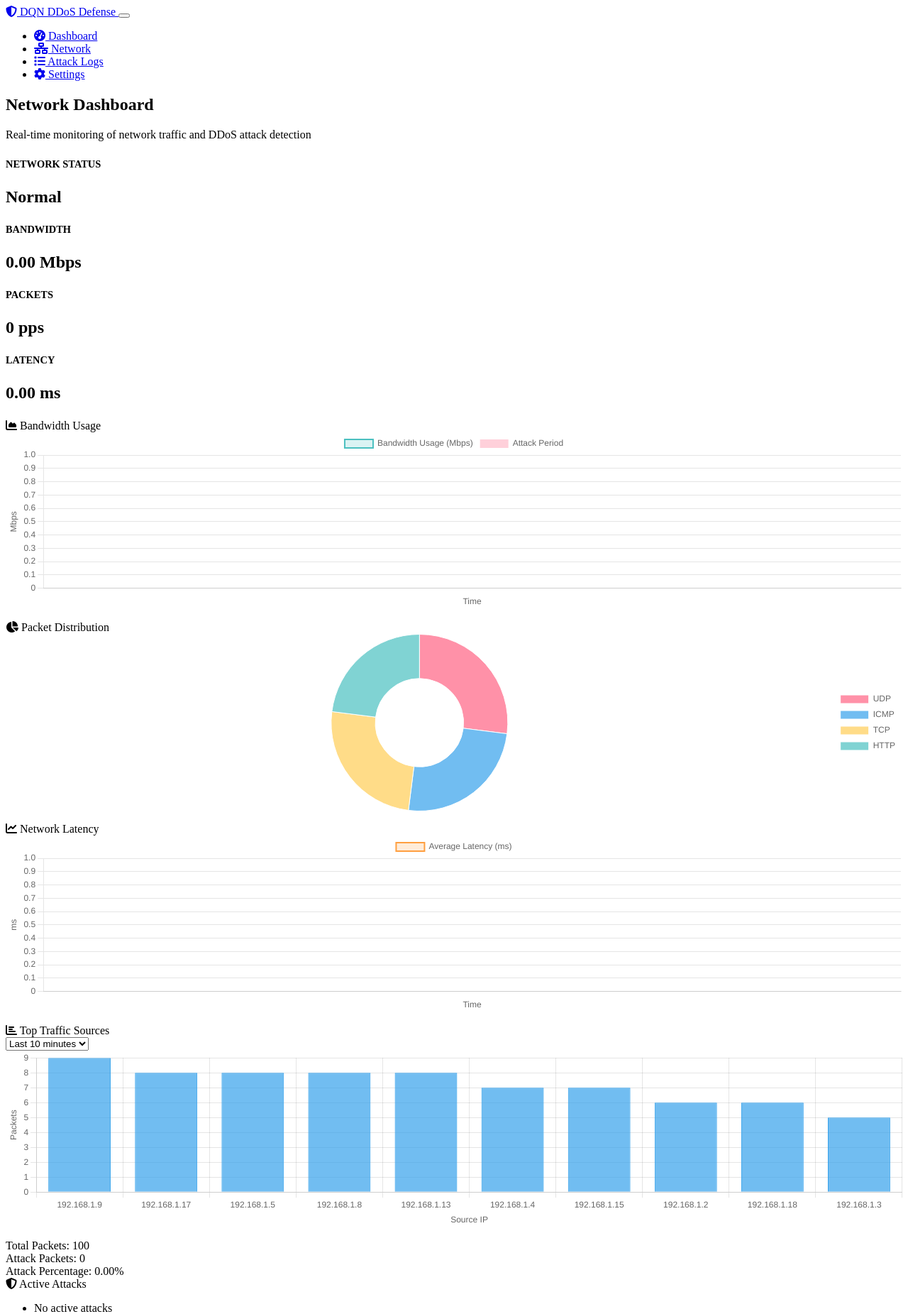
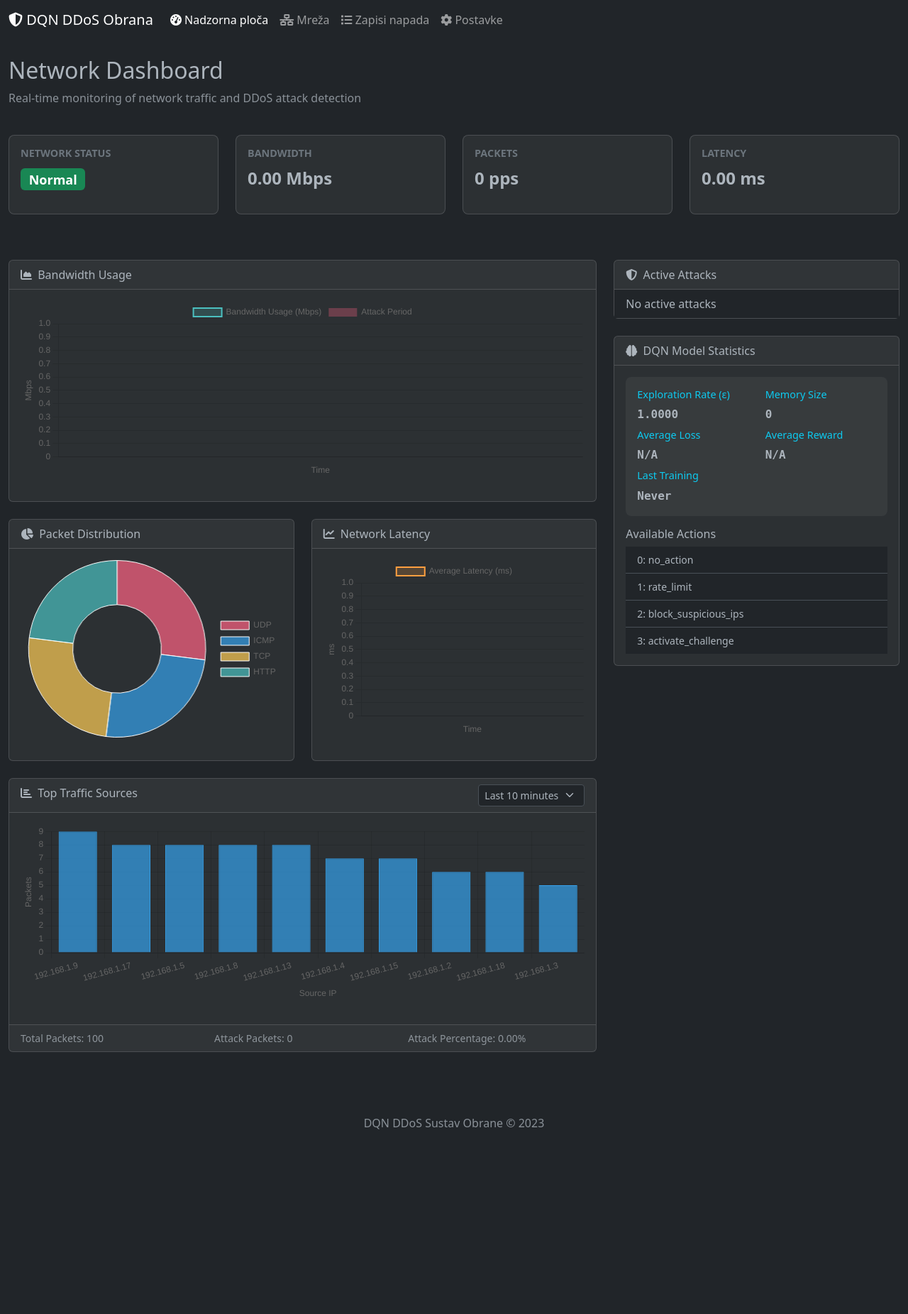
Before and after one commit to mjadric/rinbp25-Network-Threat-Detection-System, a Flask app: page / in a window 1280 px wide. Shown: the top 1851 px of the page at 71% size. After the commit the page ends 1591 px from the top, so only its background shows below. Run offline with Flask 3, Linux system fonts and the light colour scheme; data that the repository does not hold is empty.

Commit message:
first-ver

```diff
--- a/templates/base.html
+++ b/templates/base.html
@@ -1,9 +1,12 @@
 <!DOCTYPE html>
-<html lang="en" data-bs-theme="dark">
+<html lang="hr" data-bs-theme="dark">
 <head>
     <meta charset="UTF-8">
     <meta name="viewport" content="width=device-width, initial-scale=1.0">
-    <title>DQN DDoS Defense System</title>
+    <title>DQN DDoS Sustav Obrane</title>
+
+    <!-- Bootstrap CSS - standardna CDN verzija -->
+    <link href="https://cdn.jsdelivr.net/npm/bootstrap@5.3.0/dist/css/bootstrap.min.css" rel="stylesheet">
 
     <!-- Font Awesome for icons -->
     <link rel="stylesheet" href="https://cdnjs.cloudflare.com/ajax/libs/font-awesome/6.4.0/css/all.min.css">
@@ -22,7 +25,7 @@
     <nav class="navbar navbar-expand-lg navbar-dark bg-dark">
         <div class="container-fluid">
             <a class="navbar-brand" href="/">
-                <i class="fas fa-shield-alt"></i> DQN DDoS Defense
+                <i class="fas fa-shield-alt"></i> DQN DDoS Obrana
             </a>
             <button class="navbar-toggler" type="button" data-bs-toggle="collapse" data-bs-target="#navbarNav"
                     aria-controls="navbarNav" aria-expanded="false" aria-label="Toggle navigation">
@@ -32,22 +35,22 @@
                 <ul class="navbar-nav">
                     <li class="nav-item">
                         <a class="nav-link {% if request.path == '/' %}active{% endif %}" href="/">
-                            <i class="fas fa-tachometer-alt"></i> Dashboard
+                            <i class="fas fa-tachometer-alt"></i> Nadzorna ploča
                         </a>
                     </li>
                     <li class="nav-item">
                         <a class="nav-link {% if request.path == '/network' %}active{% endif %}" href="/network">
-                            <i class="fas fa-network-wired"></i> Network
+                            <i class="fas fa-network-wired"></i> Mreža
                         </a>
                     </li>
                     <li class="nav-item">
                         <a class="nav-link {% if request.path == '/logs' %}active{% endif %}" href="/logs">
-                            <i class="fas fa-list"></i> Attack Logs
+                            <i class="fas fa-list"></i> Zapisi napada
                         </a>
                     </li>
                     <li class="nav-item">
                         <a class="nav-link {% if request.path == '/settings' %}active{% endif %}" href="/settings">
-                            <i class="fas fa-cog"></i> Settings
+                            <i class="fas fa-cog"></i> Postavke
                         </a>
                     </li>
                 </ul>
@@ -63,12 +66,12 @@
     <!-- Footer -->
     <footer class="footer mt-auto py-3 bg-dark">
         <div class="container text-center">
-            <span class="text-muted">DQN DDoS Defense System &copy; 2023</span>
+            <span class="text-muted">DQN DDoS Sustav Obrane &copy; 2023</span>
         </div>
     </footer>
 
     <!-- Bootstrap Bundle with Popper -->
-    <script src="https://cdn.jsdelivr.net/npm/bootstrap@5.2.3/dist/js/bootstrap.bundle.min.js"></script>
+    <script src="https://cdn.jsdelivr.net/npm/bootstrap@5.3.0/dist/js/bootstrap.bundle.min.js"></script>
 
     <!-- Page-specific JavaScript -->
     {% block scripts %}{% endblock %}
```
